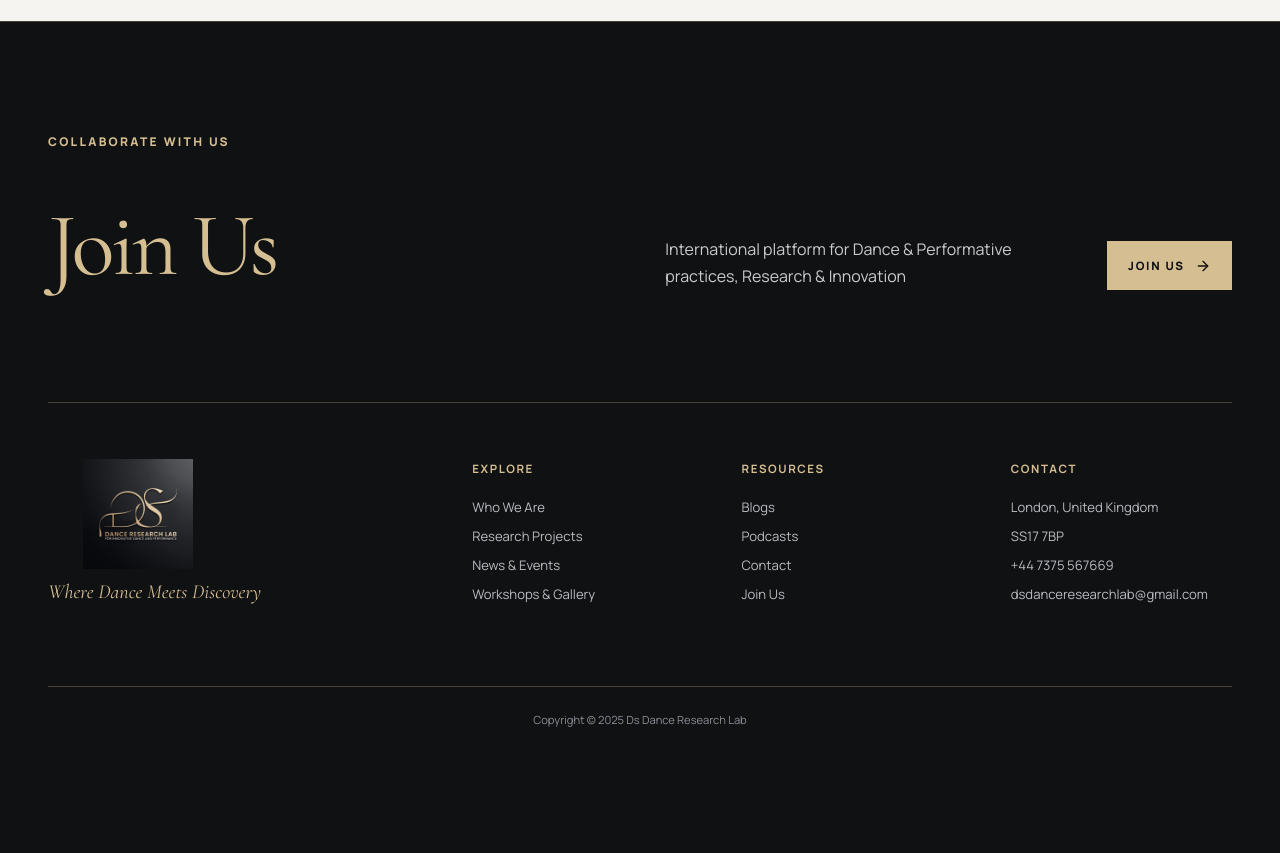
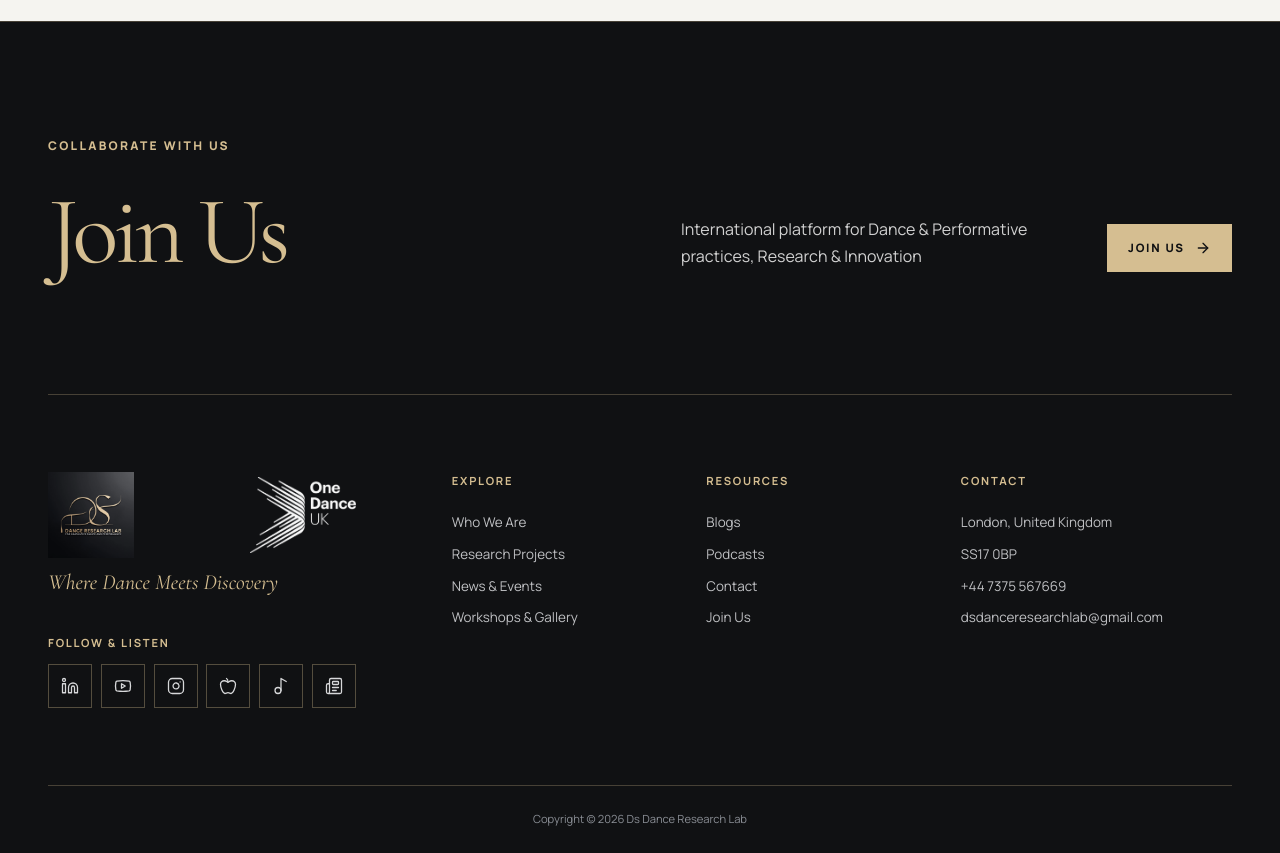
Before and after one commit to jivita-code/dsdance, a Next.js app: page /podcasts in a window 1280 px wide. Shown: the part 1300-2153 px from the top of the page. Before the commit the page ends 2053 px from the top, so only its background shows below. Built offline with nearby package versions, Linux system fonts and the light colour scheme.

Commit message:
Refactor code structure for improved readability and maintainability

```diff
--- a/app/globals.css
+++ b/app/globals.css
@@ -210,15 +210,27 @@
 
 /* Footer and utility states */
 .footer { border-top: 1px solid var(--line-dark); background: var(--ink); }
-.footerCta { padding: 7rem 0; display: grid; grid-template-columns: minmax(0, 1fr) minmax(260px, .7fr) auto; gap: 2rem; align-items: flex-end; }
-.footerCta .eyebrow { grid-column: 1 / -1; }
-.footerCta h2 { margin: 0; color: var(--gold); font-size: clamp(4rem, 7vw, 7rem); letter-spacing: -.04em; }
-.footerCta > p:not(.eyebrow) { max-width: 440px; margin: 0; color: #cacbcd; font-size: 1rem; }
-.footerBase { padding: 3.5rem 0; display: grid; grid-template-columns: 1.7fr repeat(3, 1fr); gap: 3rem; border-top: 1px solid var(--line-dark); border-bottom: 1px solid var(--line-dark); }
-.footerBase > div { display: flex; flex-direction: column; align-items: flex-start; gap: .45rem; color: #b9bbc0; font-size: .82rem; }
-.footerBase b { margin-bottom: .65rem; color: var(--gold); font-size: .72rem; letter-spacing: .14em; text-transform: uppercase; }
-.footerBase a { transition: color 180ms ease; }
-.footerBase a:hover { color: var(--gold); }
+.footerCta { padding: clamp(5.5rem, 9vw, 8.5rem) 0; display: grid; grid-template-columns: minmax(0, 1.1fr) minmax(280px, .7fr) auto; column-gap: clamp(2rem, 5vw, 6rem); row-gap: 1.75rem; align-items: end; }
+.footerCta .eyebrow { grid-column: 1 / -1; margin-bottom: .25rem; }
+.footerCta h2 { margin: 0; color: var(--gold); font-size: clamp(4.5rem, 7.5vw, 8rem); letter-spacing: -.05em; }
+.footerCta > p:not(.eyebrow) { max-width: 420px; margin: 0 0 .55rem; color: #d1d1d1; font-size: 1rem; line-height: 1.7; }
+.footerCta .goldButton { margin-bottom: .45rem; }
+.footerBase { padding: clamp(3.5rem, 6vw, 5.5rem) 0; display: grid; grid-template-columns: minmax(230px, 1.3fr) repeat(2, minmax(150px, .75fr)) minmax(210px, 1fr); gap: clamp(2rem, 4vw, 4.5rem); border-top: 1px solid var(--line-dark); border-bottom: 1px solid var(--line-dark); }
+.footerBase > div { display: flex; flex-direction: column; align-items: flex-start; gap: .65rem; color: #bfc0c3; font-size: .84rem; line-height: 1.6; }
+.footerBase b { margin-bottom: .7rem; color: var(--gold); font-size: .7rem; letter-spacing: .16em; text-transform: uppercase; }
+.footerBase > div:not(.footerBrand) a { transition: color 180ms ease, translate 180ms ease; }
+.footerBase > div:not(.footerBrand) a:hover { color: var(--gold); translate: .18rem 0; }
+.footerBrand { gap: .4rem !important; }
+.footerLogos { min-height: 86px; display: flex; align-items: center; gap: 1.1rem; }
+.footerLogos img { display: block; object-fit: contain; object-position: left center; mix-blend-mode: screen; }
+.footerLogos img:first-child { width: 184px; height: 86px; }
+.footerLogos img:last-child { width: 108px; height: 76px; }
+.footerBrand p { margin: 0; color: var(--gold); font-family: var(--display); font-size: 1.35rem; font-style: italic; }
+.footerSocial { margin-top: 1.75rem; }
+.footerSocial b { display: block; margin-bottom: .8rem; }
+.footerSocialLinks { display: flex; flex-wrap: wrap; gap: .55rem; }
+.footerSocialLinks a { width: 44px; height: 44px; display: grid; place-items: center; border: 1px solid rgba(213, 190, 145, .35); color: #d7d8da; transition: color 200ms ease, background-color 200ms ease, border-color 200ms ease, translate 200ms var(--ease-editorial); }
+.footerSocialLinks a:hover { border-color: var(--gold); background: var(--gold); color: var(--ink); translate: 0 -.18rem; }
 .advisoryPage { min-height: 65vh; background: var(--pearl); color: var(--ink); }
 .advisoryIntroduction { width: var(--shell); margin-inline: auto; padding: 2rem 0; border-bottom: 1px solid var(--line-light); }
 .advisoryProfiles { width: var(--shell); margin-inline: auto; }
@@ -233,9 +245,7 @@
 .advisoryCopy h2 { max-width: 15ch; margin: 1.25rem 0 2.4rem; color: var(--ink); font-size: clamp(2.8rem, 5vw, 5.25rem); line-height: .9; }
 .advisoryCopy > p:not(.eyebrow) { margin: 0; color: #353238; font-size: clamp(1rem, 1.15vw, 1.125rem); line-height: 1.78; }
 .advisoryCopy > p:not(.eyebrow) + p:not(.eyebrow) { margin-top: 1.5rem; padding-top: 1.5rem; border-top: 1px solid var(--line-light); }
-.footerBrand img { width: 180px; height: 110px; object-fit: contain; mix-blend-mode: screen; }
-.footerBrand p { color: var(--gold); font-family: var(--display); font-size: 1.25rem; font-style: italic; }
-.copyright { margin: 0; padding: 1.5rem; color: var(--muted); font-size: .7rem; text-align: center; }
+.copyright { width: var(--shell); margin: 0 auto; padding: 1.5rem 0; color: var(--muted); font-size: .7rem; text-align: center; }
 .notFound, .loading { min-height: 70vh; padding: 10rem 1.5rem; display: grid; place-content: center; gap: 1rem; background: var(--panel); text-align: center; }
 .notFound h1 { font-size: clamp(4rem, 10vw, 8rem); }
 .loading span { width: 36px; height: 36px; margin: auto; border: 2px solid var(--gold); border-top-color: transparent; border-radius: 50%; animation: spin 1s linear infinite; }
@@ -302,8 +312,7 @@
   .formLayout aside h2 { max-width: 600px; }
   .footerCta { grid-template-columns: 1fr; align-items: start; }
   .footerCta .eyebrow { grid-column: auto; }
-  .footerBase { grid-template-columns: 1.5fr 1fr 1fr; }
-  .footerBase > div:last-child { grid-column: 2 / -1; }
+  .footerBase { grid-template-columns: repeat(2, minmax(0, 1fr)); gap: 3rem 2rem; }
 }
 
 @media (max-width: 560px) {
@@ -350,10 +359,14 @@
   .lightbox button { width: 42px; height: 42px; }
   .inquiryForm { grid-template-columns: 1fr; }
   .inquiryForm label, .inquiryForm label:has(textarea), .inquiryForm label:has(select), .inquiryForm .goldButton { grid-column: 1; }
-  .footerCta { padding: 5rem 0; }
-  .footerBase { grid-template-columns: 1fr 1fr; gap: 2.5rem 1.5rem; }
-  .footerBrand { grid-column: 1 / -1; }
-  .footerBase > div:last-child { grid-column: 1 / -1; }
+  .footerCta { padding: 5rem 0; gap: 1.35rem; }
+  .footerCta h2 { font-size: clamp(4.25rem, 21vw, 5.5rem); }
+  .footerCta .goldButton { margin-top: .75rem; }
+  .footerBase { grid-template-columns: 1fr; gap: 2.5rem; }
+  .footerBrand { grid-column: auto; }
+  .footerLogos { gap: .85rem; }
+  .footerLogos img:first-child { width: 156px; height: 76px; }
+  .footerLogos img:last-child { width: 90px; height: 64px; }
 }
 
 @media (prefers-reduced-motion: reduce) {
--- a/components/layout/site-footer.tsx
+++ b/components/layout/site-footer.tsx
@@ -1,15 +1,41 @@
 import Link from "next/link";
-import { ArrowRight } from "lucide-react";
+import { Apple, ArrowRight, Instagram, Linkedin, Music2, Newspaper, Youtube } from "lucide-react";
+
+const socialLinks = [
+  { label: "LinkedIn", href: "https://www.linkedin.com/in/ds-dance-research-lab-30a44b361/", icon: Linkedin },
+  { label: "YouTube", href: "https://www.youtube.com/@DSDanceResearchLab", icon: Youtube },
+  { label: "Instagram", href: "https://www.instagram.com/ds_dance_research_lab/", icon: Instagram },
+  { label: "Apple Podcasts", href: "https://podcasts.apple.com/us/podcast/dance-connect/id1837786505", icon: Apple },
+  { label: "Spotify", href: "https://creators.spotify.com/pod/profile/ds-dance-research-lab", icon: Music2 },
+  { label: "Substack", href: "https://substack.com/@dhanushkaseneviratne?utm_source=global-search", icon: Newspaper },
+] as const;
 
 export function SiteFooter() {
   return <footer className="footer">
-    <div className="footerCta siteShell" data-reveal="text"><p className="eyebrow gold">Collaborate with us</p><h2>Join Us</h2><p>International platform for Dance &amp; Performative practices, Research &amp; Innovation</p><Link className="goldButton" href="/join-us">Join Us <ArrowRight size={16} /></Link></div>
-    <div className="footerBase siteShell">
-      <div className="footerBrand" data-reveal="text"><img src="/images/home/logo.png" alt="DS Dance Research Lab" /><p>Where Dance Meets Discovery</p></div>
+    <div className="footerCta siteShell">
+      <p className="eyebrow gold" data-reveal="text">Collaborate with us</p>
+      <h2 data-reveal="text">Join Us</h2>
+      <p data-reveal="text">International platform for Dance &amp; Performative practices, Research &amp; Innovation</p>
+      <Link className="goldButton" data-reveal="text" href="/join-us">Join Us <ArrowRight size={16} aria-hidden="true" /></Link>
+    </div>
+      <div className="footerBase siteShell">
+        <div className="footerBrand" data-reveal="text">
+        <div className="footerLogos">
+          <img src="/images/home/logo.png" alt="DS Dance Research Lab" />
+          <img src="/images/brand/one-dance-uk.png" alt="One Dance UK" />
+        </div>
+        <p>Where Dance Meets Discovery</p>
+        <div className="footerSocial" aria-label="Follow and listen to DS Dance Research Lab">
+          <b>Follow &amp; Listen</b>
+          <div className="footerSocialLinks">
+            {socialLinks.map(({ label, href, icon: Icon }) => <a aria-label={label} href={href} key={label} rel="noreferrer" target="_blank" title={label}><Icon aria-hidden="true" size={18} strokeWidth={1.7} /></a>)}
+          </div>
+        </div>
+      </div>
       <div data-reveal="text" data-reveal-delay="1"><b>Explore</b><Link href="/who-we-are">Who We Are</Link><Link href="/research-projects">Research Projects</Link><Link href="/news-events">News &amp; Events</Link><Link href="/workshops-gallery">Workshops &amp; Gallery</Link></div>
       <div data-reveal="text" data-reveal-delay="2"><b>Resources</b><Link href="/blogs">Blogs</Link><Link href="/podcasts">Podcasts</Link><Link href="/contact">Contact</Link><Link href="/join-us">Join Us</Link></div>
-      <div data-reveal="text" data-reveal-delay="3"><b>Contact</b><span>London, United Kingdom</span><span>SS17 7BP</span><a href="tel:+447375567669">+44 7375 567669</a><a href="mailto:dsdanceresearchlab@gmail.com">dsdanceresearchlab@gmail.com</a></div>
+      <div data-reveal="text" data-reveal-delay="3"><b>Contact</b><span>London, United Kingdom</span><span>SS17 0BP</span><a href="tel:+447375567669">+44 7375 567669</a><a href="mailto:dsdanceresearchlab@gmail.com">dsdanceresearchlab@gmail.com</a></div>
     </div>
-    <p className="copyright">Copyright © 2025 Ds Dance Research Lab</p>
+    <p className="copyright">Copyright © {new Date().getFullYear()} Ds Dance Research Lab</p>
   </footer>;
 }
```
Also changed, not shown: public/images/brand/one-dance-uk.png (added).
